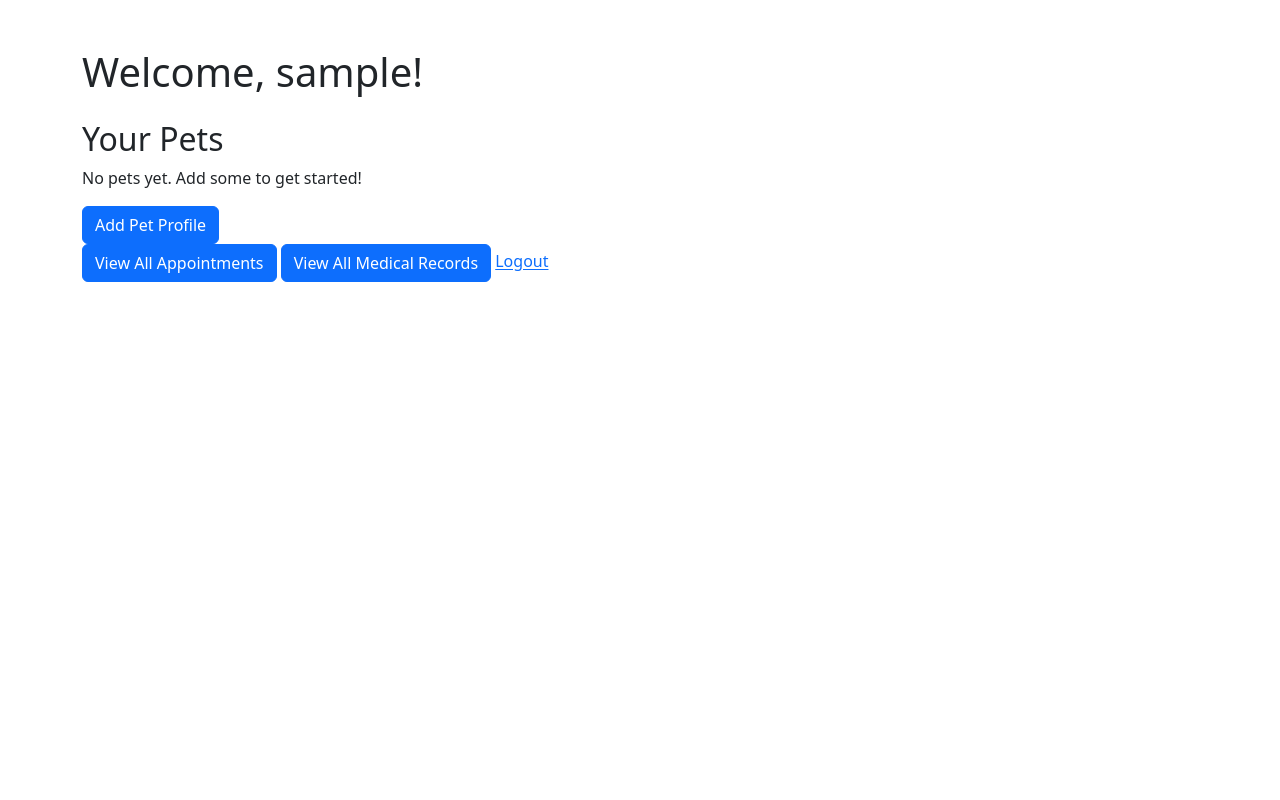
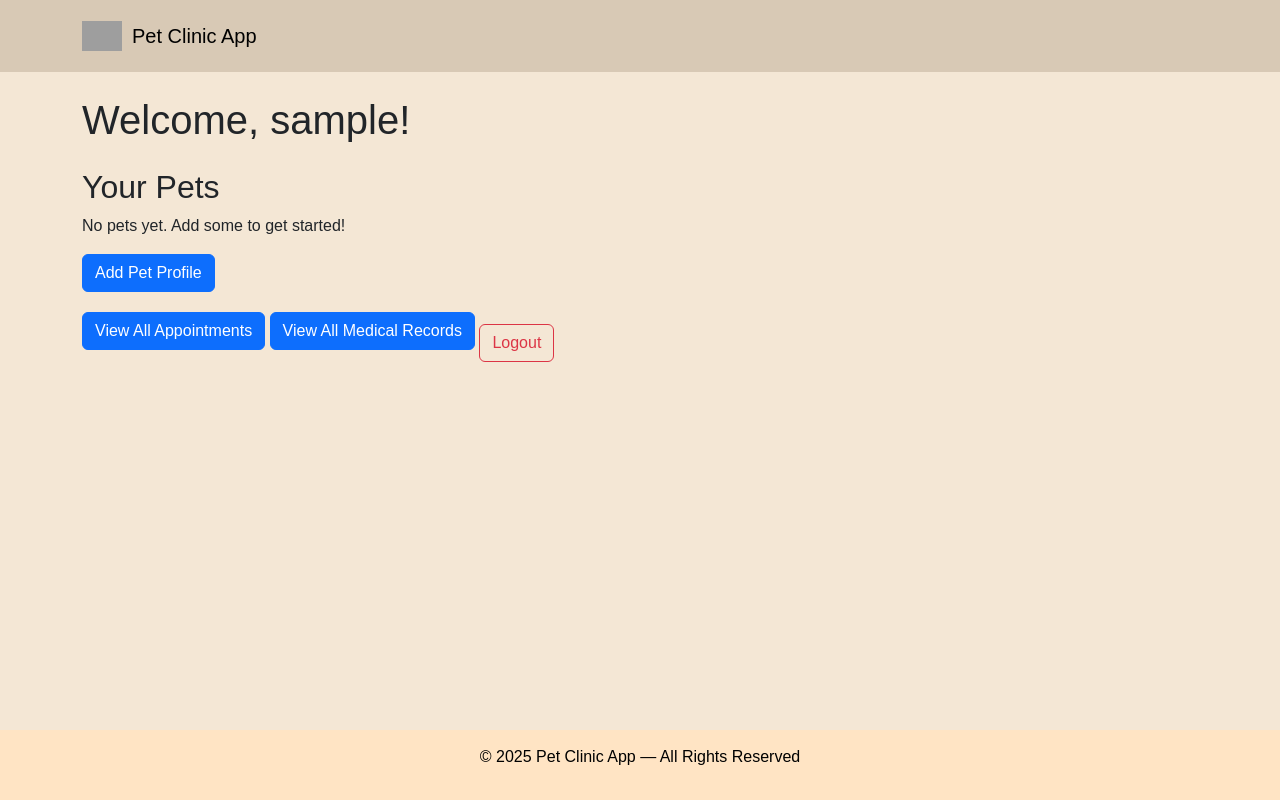
Before and after one commit to Venicezh23/pet_clinic_app, a Django app: page / in a window 1280 px wide. Run offline with Django 5.2, Linux system fonts and the light colour scheme; the visitor is signed in with stand-in values (Sample User, id 1); some libraries are stand-ins or nearby versions; grey boxes are pictures that could not be loaded.

Commit message:
Landing home page design

```diff
--- a/templates/base.html
+++ b/templates/base.html
@@ -1,19 +1,72 @@
 <!DOCTYPE html>
 <html lang="en">
-<head>
     <meta charset="UTF-8">
     <meta name="viewport" content="width=device-width, initial-scale=1.0">
     <title>Pet Health Tracker</title>
     <link rel="stylesheet" href="https://cdn.jsdelivr.net/npm/bootstrap@5.3.0/dist/css/bootstrap.min.css">
+
+    <head>
+
+    <style>
+        html, body {
+            height: 100%;
+            background-color: rgb(244, 231, 213);
+            /*font-family: 'Courier New', Courier, monospace;*/
+            font-family: Arial, Helvetica, sans-serif;
+        }
+
+        .main-wrapper {
+            display: flex;
+            flex-direction: column;
+            min-height: 100vh;
+        }
+
+        .content {
+            flex: 1;
+            padding-bottom: 2rem;
+        }
+
+        .navbar-custom {
+            background-color: rgb(216, 201, 181);
+            color: black;
+        }
+
+        .footer {
+            background-color: bisque;
+            color: black;
+            text-align: center;
+            padding: 15px 0;
+        }
+
+        .paw-icon {
+            height: 30px;
+            margin-right: 10px;
+        }
+
+    </style>
+
     </head>
+
     <body>
+        <div class="main-wrapper">
+
+            <nav class="navbar navbar-custom p-3 mb-4">
                 <div class="container">
-        <nav class="navbar navbar-expand-lg navbar-light bg-light">
-            <a class="navbar-brand" href="/">Pet Health Tracker</a>
+                    <a class="navbar-brand d-flex align-items-center text-black" href="/">
+                        <img src="https://cdn-icons-png.flaticon.com/512/616/616408.png" alt="Paw Print" class="paw-icon">
+                        Pet Clinic App
+                    </a>
+                </div>
             </nav>
-        <main>
+
+            <div class="container content">
                 {% block content %}{% endblock %}
-        </main>
+            </div>
+
+            <footer class="footer">
+                <p>&copy; {{ year|default:"2025" }} Pet Clinic App — All Rights Reserved</p>
+            </footer>
+
         </div>
     </body>
 </html>
--- a/templates/home.html
+++ b/templates/home.html
@@ -1,4 +1,61 @@
-<!DOCTYPE html>
+{% extends "base.html" %}
+
+{% block title %}Home - Pet Clinic App{% endblock %}
+
+{% block content %}
+<h1 class="mb-4">Welcome, {{ user.username }}!</h1>
+
+{% if user.is_authenticated %}
+    <h2>Your Pets</h2>
+    {% if pets %}
+        <ul class="list-group">
+            {% for pet in pets %}
+                <li class="list-group-item d-flex align-items-center">
+                    {% if pet.signed_url %}
+                        <img src="{{ pet.signed_url }}" alt="{{ pet.name }}" class="img-thumbnail me-3" style="width: 80px; height: 80px; object-fit: cover;">
+                    {% else %}
+                        <div class="bg-light me-3 d-flex align-items-center justify-content-center" style="width: 80px; height: 80px;">
+                            <span class="text-muted">No photo</span>
+                        </div>
+                    {% endif %}
+                    <div>
+                        <strong>{{ pet.name }}</strong>
+                        {% if pet.breed %}<br><small>Breed: {{ pet.breed }}</small>{% endif %}
+                        {% if pet.dob %}<br><small>Born: {{ pet.dob }}</small>{% endif %}
+                    </div>
+                    <div class="ms-auto">
+                        <a href="{% url 'pets:edit_pet_profile' pet.id %}" class="btn btn-primary">Edit</a>
+                        <a href="{% url 'appointments:book_appointment' pet.id %}" class="btn btn-success btn-sm">Book Appointment</a>
+                        <a href="{% url 'pets:add_medical_record' pet.id %}" class="btn btn-info btn-sm">Add Medical Record</a>
+                    </div>
+                </li>
+            {% endfor %}
+        </ul>
+    {% else %}
+        <p>No pets yet. Add some to get started!</p>
+    {% endif %}
+
+    <div class="my-3">
+        <a href="{% url 'add_pet_profile' %}" class="btn btn-primary">Add Pet Profile</a>
+    </div>
+
+    <a href="{% url 'appointments:appointment_list' %}" class="btn btn-primary mb-2">
+        View All Appointments
+    </a>
+
+    <a href="{% url 'pets:medical_record_list' %}" class="btn btn-primary mb-2">
+        View All Medical Records
+    </a>
+
+    <a href="{% url 'logout' %}" class="btn btn-outline-danger mt-3">Logout</a>
+
+{% else %}
+    <p>Please <a href="{% url 'login' %}">log in</a> to see your pets.</p>
+{% endif %}
+{% endblock %}
+
+
+<!--<!DOCTYPE html>
 <html>
     <head>
         <meta charset="UTF-8">
@@ -18,7 +75,6 @@
                     {% for pet in pets %}
                         <li class="list-group-item d-flex align-items-center">
                             {% if pet.signed_url %}
-                                <!-- <p style="font-size:10px; word-break:break-all;">{{ pet.signed_url }} test</p> -->
                                 <img src="{{ pet.signed_url }}" alt="{{ pet.name }}" class="img-thumbnail me-3" style="width: 80px; height: 80px; object-fit: cover;">
                             {% else %}
                                 <div class="bg-light me-3 d-flex align-items-center justify-content-center" style="width: 80px; height: 80px;">
@@ -42,7 +98,6 @@
                 <p>No pets yet. Add some to get started!</p>
             {% endif %}
 
-            <!--Adding a Pet Profile-->
             <div>
                 <a href="{% url 'add_pet_profile' %}" class="btn btn-primary">Add Pet Profile</a>
             </div>
@@ -65,3 +120,4 @@
     </body>
 
 </html>
+-->
```
Lines whose indentation alone changed are shown as unchanged.
